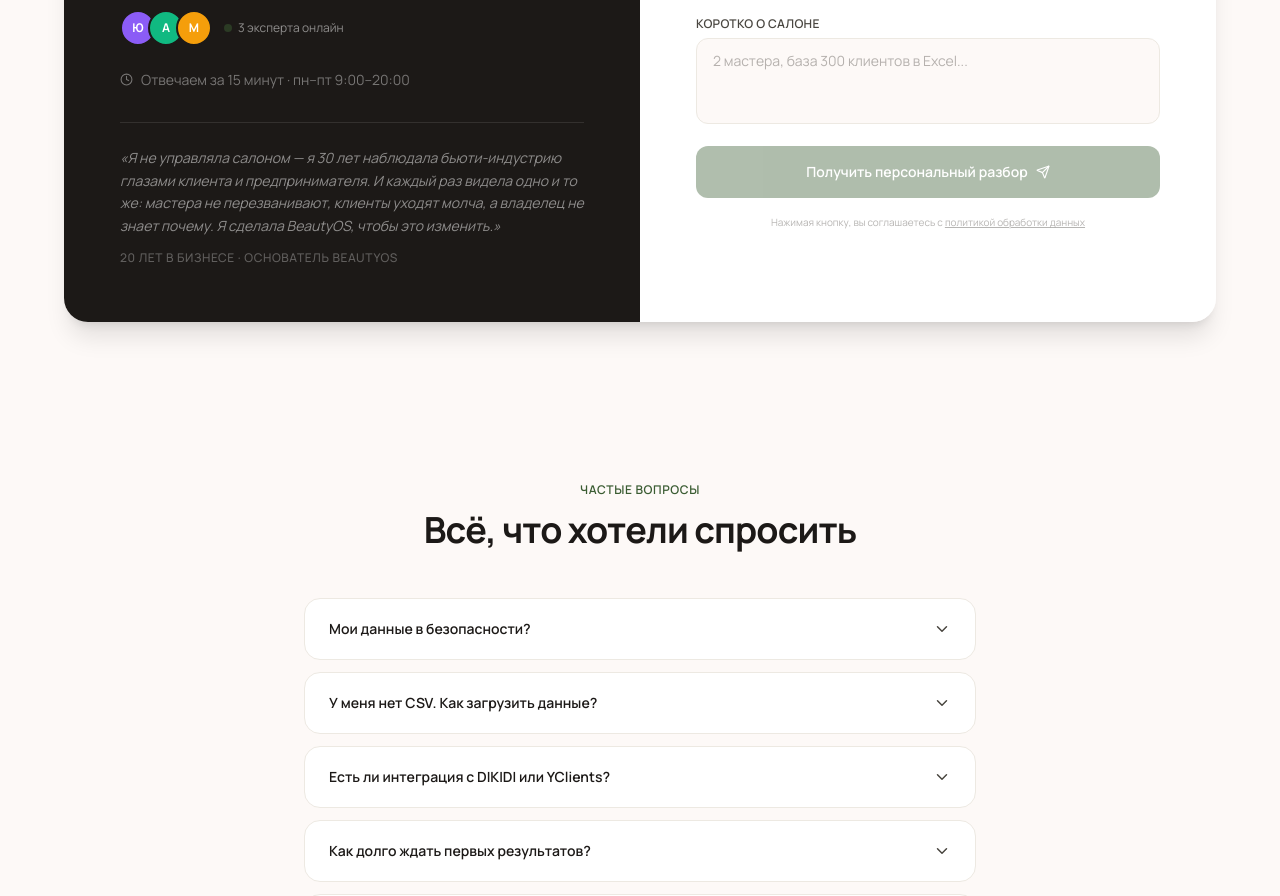
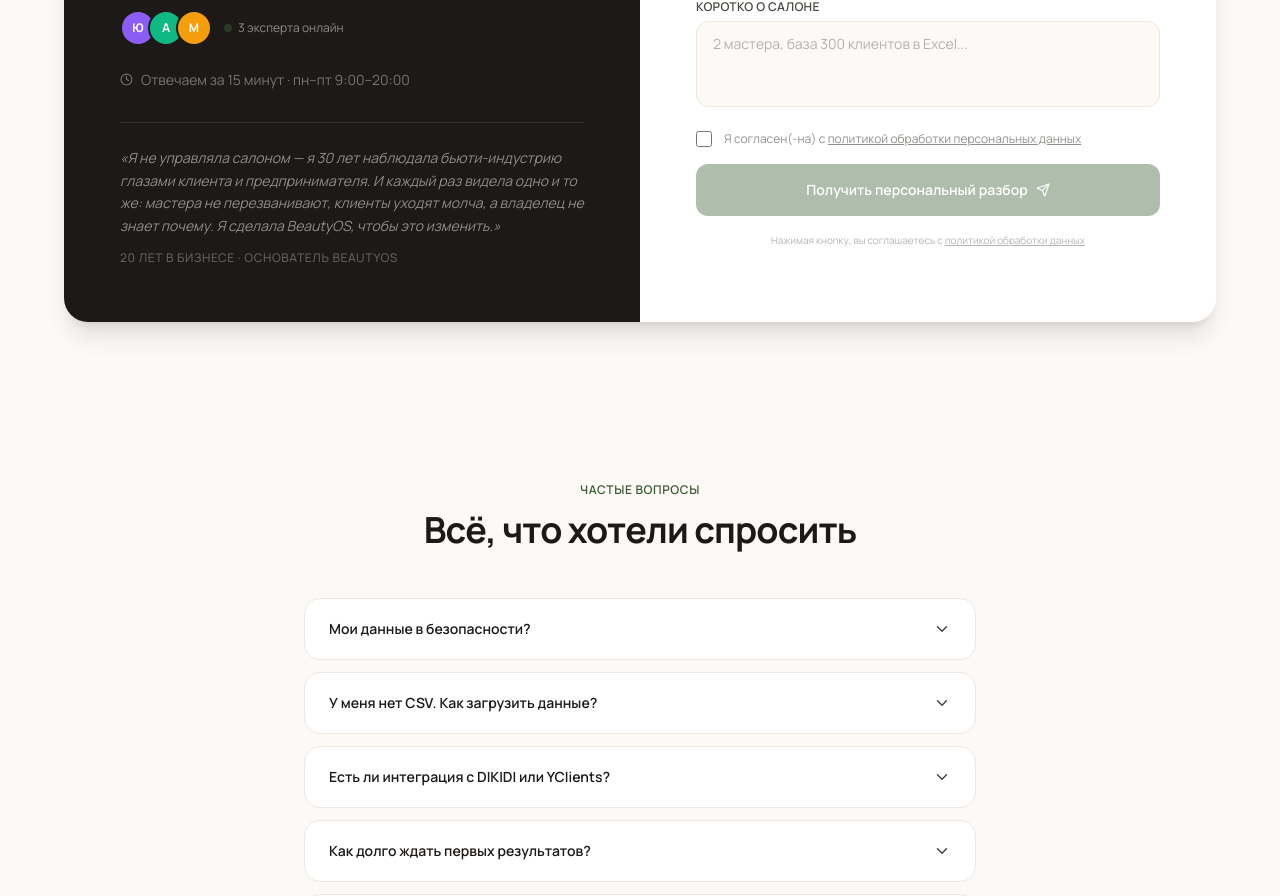
Before and after one commit to uliaionova12-debug/beautyos, a Next.js app: page / in a window 1280 px wide. Shown: the part 7654-8550 px from the top of the page. Built offline with nearby package versions, Linux system fonts and the light colour scheme.

Commit message:
Add consent checkbox to contact form (FZ-152)

```diff
--- a/src/components/landing/ContactSection.tsx
+++ b/src/components/landing/ContactSection.tsx
@@ -9,6 +9,7 @@ export function ContactSection() {
   const [name, setName] = useState('')
   const [contact, setContact] = useState('')
   const [message, setMessage] = useState('')
+  const [agreed, setAgreed] = useState(false)
   const [status, setStatus] = useState<Status>('idle')
 
   async function handleSubmit(e: React.FormEvent) {
@@ -140,6 +141,19 @@ export function ContactSection() {
                   />
                 </div>
 
+                <label className="flex items-start gap-3 cursor-pointer">
+                  <input
+                    type="checkbox"
+                    checked={agreed}
+                    onChange={e => setAgreed(e.target.checked)}
+                    className="mt-0.5 shrink-0 accent-sage w-4 h-4"
+                  />
+                  <span className="text-xs text-dusk/60 leading-relaxed">
+                    Я согласен(-на) с{' '}
+                    <a href="/privacy" className="underline hover:text-dusk transition-colors">политикой обработки персональных данных</a>
+                  </span>
+                </label>
+
                 {status === 'error' && (
                   <p className="text-xs text-terracotta">Что-то пошло не так. Напишите напрямую в Telegram{' '}
                     <a href="https://t.me/beautyos_ai" target="_blank" rel="noopener noreferrer" className="underline">@beautyos_ai</a>
@@ -148,7 +162,7 @@ export function ContactSection() {
 
                 <button
                   type="submit"
-                  disabled={!name.trim() || !contact.trim() || status === 'loading'}
+                  disabled={!name.trim() || !contact.trim() || !agreed || status === 'loading'}
                   className="w-full flex items-center justify-center gap-2 bg-sage text-white py-4 rounded-xl text-sm font-semibold hover:opacity-90 transition-opacity disabled:opacity-40"
                 >
                   {status === 'loading' ? (
```
